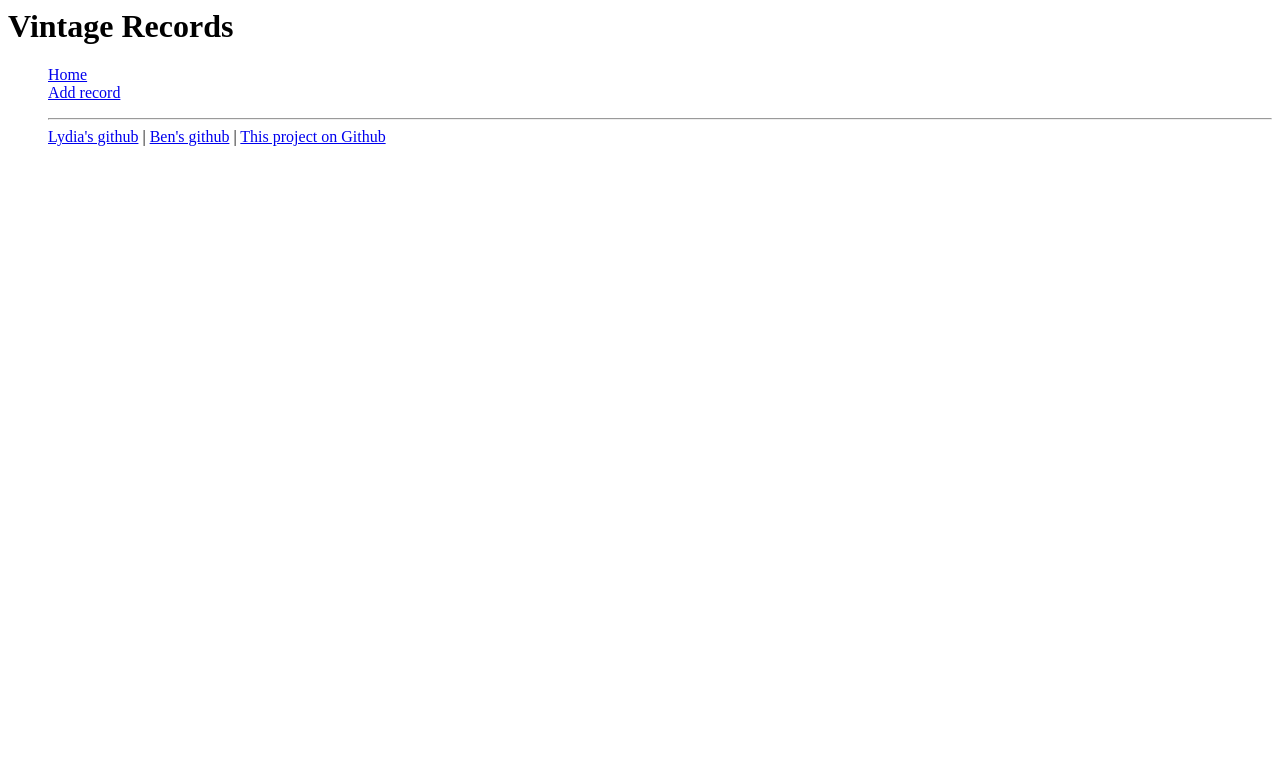
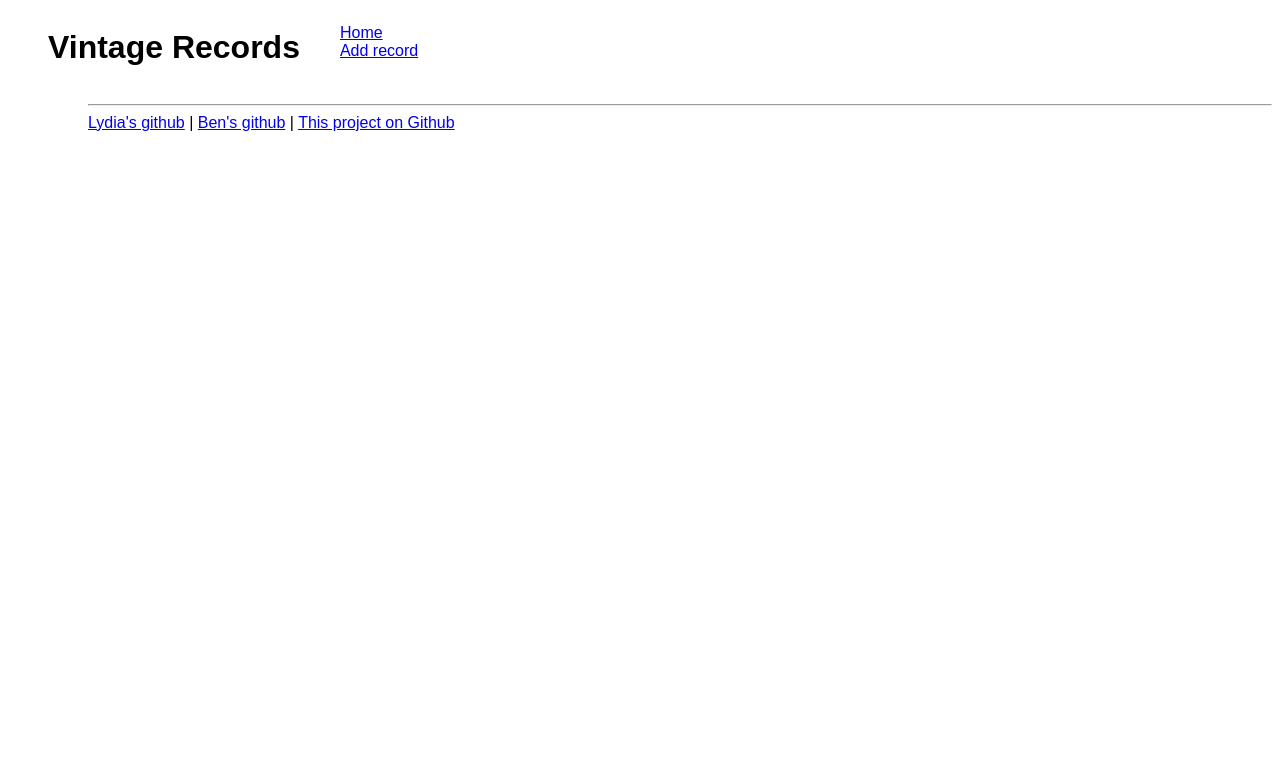
Before and after one commit to LidzDev/CC-W4-D3-lab, a Flask app: page /records in a window 1280 px wide. Shown: the top 783 px of the page. Run offline with Flask 3, Linux system fonts and the light colour scheme.

Commit message:
test styling for git merge done

```diff
--- a/static/base.css
+++ b/static/base.css
@@ -1,3 +1,11 @@
 ul {
     list-style: none;
 }
+header {
+    display: flex;
+    flex-direction: row
+}
+body {
+    font-family: Arial, Helvetica, sans-serif;
+    margin-left: 3rem;
+}
--- a/templates/base.jinja
+++ b/templates/base.jinja
@@ -10,7 +10,7 @@
                     <li><a href="/records">Home</a></li>
                     <li><a href="/records/add">Add record</a></li>
                 </ul>
-                    </nav>
+            </nav>
         </header>
     {% block content %}
     {% endblock %}
```
